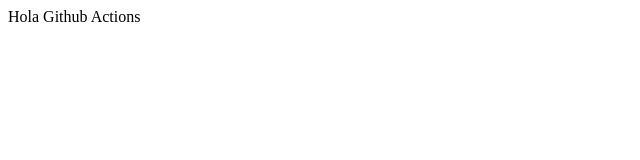
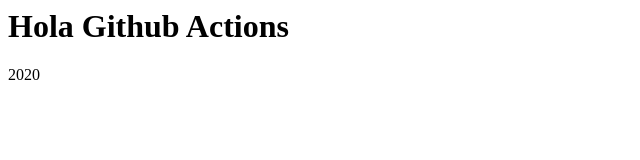
Before and after one commit to brandovidal/prueba-gha, a plain HTML site: page index.html in a window 1280 px wide. Shown: the whole page, without its empty margins (0-640 px from the left). Drawn offline with Linux system fonts and the light colour scheme.

Commit message:
Upxdate branch master
Signed-off-by: Brando Vidal <yisusdracon@gmail.com>

```diff
--- a/index.html
+++ b/index.html
@@ -1 +1,2 @@
-Hola Github Actions
+<h1>Hola Github Actions</h1>
+<p>2020</p>
```
